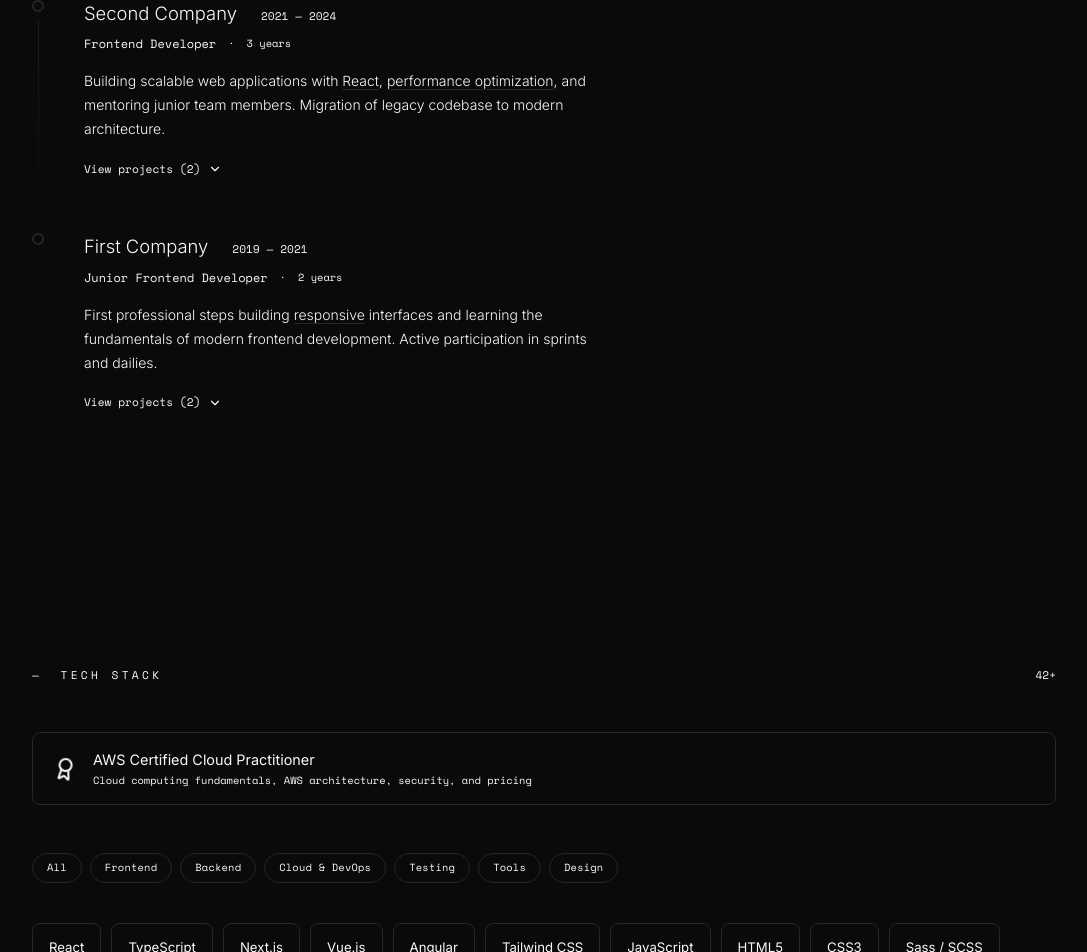
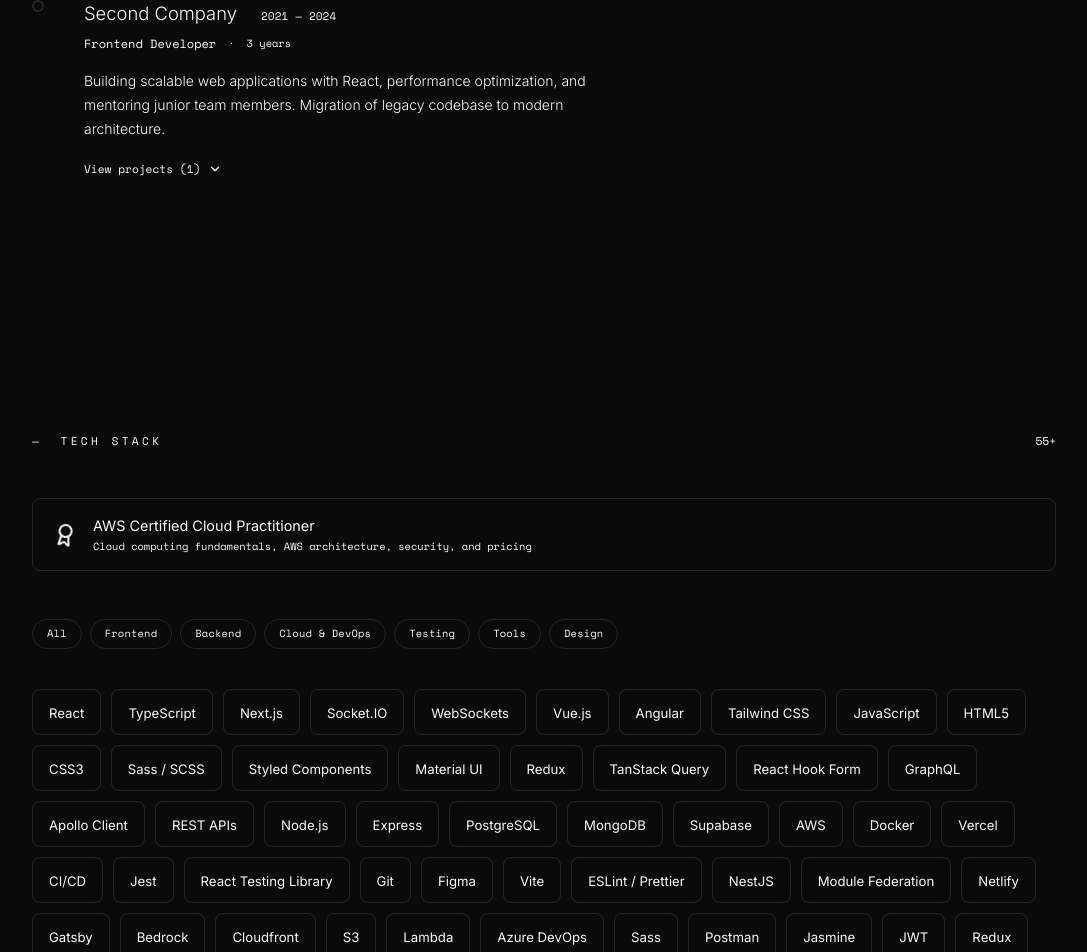
Before and after one commit to juancabana/portfolio, a Vue app: page / in a window 1280 px wide. Shown: the part 1802-2754 px from the top of the page, without its empty margins (96-1183 px from the left). Built offline with nearby package versions, Linux system fonts and the light colour scheme.

Commit message:
feat: updating data

```diff
--- a/src/App.vue
+++ b/src/App.vue
@@ -21,7 +21,7 @@
       <HeroSection />
       <ExperienceSection />
       <StackSection />
-      <BlogSection />
+      <!-- <BlogSection /> -->
       <ContactSection />
     </main>
   </div>
--- a/src/components/BlogSection.vue
+++ b/src/components/BlogSection.vue
@@ -1,5 +1,5 @@
 <script setup lang="ts">
-import { ref, computed } from 'vue'
+import { ref, computed, onMounted, onUnmounted } from 'vue'
 import { ArrowUpRight, Clock } from 'lucide-vue-next'
 import { useI18n } from '@/composables/useI18n'
 import { useInView } from '@/composables/useInView'
@@ -24,8 +24,17 @@
     : null,
 )
 
-function handleOpen(id: number) {
-  activeArticleId.value = id
+function findArticleBySlug(slug: string) {
+  return blogArticles.find((a) => a.slug === slug) ?? null
+}
+
+function parseHashSlug(): string | null {
+  const hash = window.location.hash
+  const match = hash.match(/^#blog\/(.+)$/)
+  return match ? match[1] : null
+}
+
+function scrollToBlog() {
   const el = document.getElementById('blog')
   if (el) {
     const top = el.getBoundingClientRect().top + window.scrollY - 100
@@ -33,14 +42,51 @@
   }
 }
 
+function handleOpen(id: number) {
+  activeArticleId.value = id
+  const article = blogArticles.find((a) => a.id === id)
+  if (article) {
+    history.pushState(null, '', `#blog/${article.slug}`)
+  }
+  scrollToBlog()
+}
+
 function handleBack() {
   activeArticleId.value = null
-  const el = document.getElementById('blog')
-  if (el) {
-    const top = el.getBoundingClientRect().top + window.scrollY - 100
-    window.scrollTo({ top, behavior: 'smooth' })
+  history.pushState(null, '', '#blog')
+  scrollToBlog()
+}
+
+function handleHashChange() {
+  const slug = parseHashSlug()
+  if (slug) {
+    const article = findArticleBySlug(slug)
+    if (article) {
+      activeArticleId.value = article.id
+      return
+    }
+  }
+  if (window.location.hash === '#blog' || !window.location.hash.startsWith('#blog/')) {
+    activeArticleId.value = null
   }
 }
+
+onMounted(() => {
+  const slug = parseHashSlug()
+  if (slug) {
+    const article = findArticleBySlug(slug)
+    if (article) {
+      activeArticleId.value = article.id
+      requestAnimationFrame(() => scrollToBlog())
+    }
+  }
+
+  window.addEventListener('popstate', handleHashChange)
+})
+
+onUnmounted(() => {
+  window.removeEventListener('popstate', handleHashChange)
+})
 </script>
 
 <template>
--- a/src/data/experience.ts
+++ b/src/data/experience.ts
@@ -69,48 +69,16 @@
     descKey: 'exp2Desc',
     status: 'past',
     highlightLinks: [
-      { word: 'React', href: 'https://react.dev' },
-      { word: 'performance optimization', href: 'https://web.dev/articles/vitals' },
+      { word: 'experiencia de usuario', href: 'https://portal.sinai.com.co/#hablemos' },
     ],
     projects: [
       {
         nameKey: 'proj4Name',
         descKey: 'proj4Desc',
-        url: 'https://example.com',
-        tags: ['React', 'Redux', 'Socket.io', 'Styled Components', 'Jest'],
+        url: 'https://portal.sinai.com.co/',
+        tags: ['React', 'Bootstrap', '.NET', 'Typescript', 'CSS'],
       },
-      {
-        nameKey: 'proj5Name',
-        descKey: 'proj5Desc',
-        url: 'https://example.com',
-        tags: ['Vue.js', 'Vuex', 'Firebase', 'Algolia', 'Sass'],
-      },
-    ],
-  },
-  {
-    id: 3,
-    companyKey: 'exp3Company',
-    roleKey: 'exp3Role',
-    periodKey: 'exp3Period',
-    durationKey: 'exp3Duration',
-    descKey: 'exp3Desc',
-    status: 'past',
-    highlightLinks: [
-      { word: 'responsive', href: 'https://developer.mozilla.org/en-US/docs/Learn/CSS/CSS_layout/Responsive_Design' },
-    ],
-    projects: [
-      {
-        nameKey: 'proj6Name',
-        descKey: 'proj6Desc',
-        url: 'https://example.com',
-        tags: ['HTML5', 'CSS3', 'JavaScript', 'WordPress', 'PHP'],
-      },
-      {
-        nameKey: 'proj7Name',
-        descKey: 'proj7Desc',
-        url: 'https://example.com',
-        tags: ['React', 'Bootstrap', 'Chart.js', 'Node.js', 'MongoDB'],
-      },
+
     ],
   },
 ]
--- a/src/data/i18n.ts
+++ b/src/data/i18n.ts
@@ -120,7 +120,7 @@
     contactHeading1: "Let's talk about your",
     contactHeading2: 'next project',
     contactDesc:
-      'Always open to new opportunities, interesting collaborations, or simply a good conversation about frontend.',
+      'Always open to new opportunities, interesting collaborations, or simply a good conversation about technology.',
     footerRights: 'All rights reserved',
     footerMade: 'Designed & developed by me',
   },
@@ -134,11 +134,11 @@
     availableForProjects: 'Disponible para proyectos',
 
     // Hero
-    heroSubtitle: 'Frontend Developer',
+    heroSubtitle: 'Ingeniero de sistemas - Frontend Developer',
     heroLine1: 'Construyo',
-    heroLine2: 'experiencias',
+    heroLine2: 'soluciones',
     heroLine3: 'digitales',
-    heroStats: '+5 clientes · empleado full-time · abierto a proyectos',
+    heroStats: '+8 clientes · empleado full-time · abierto a proyectos',
     awsBadgeTitle: 'AWS Cloud Practitioner',
     awsBadgeSubtitle: 'Amazon Web Services — Certificado',
     yearsExp: 'AÑOS EXP.',
@@ -148,7 +148,7 @@
 
     // Experience
     expSectionLabel: 'Experiencia',
-    expSubtitle1: '7+ años construyendo productos digitales.',
+    expSubtitle1: '2+ años construyendo productos digitales.',
     expSubtitle2: 'Actualmente empleado — disponible para colaboraciones.',
     openToFreelance: 'ABIERTO A PROYECTOS FREELANCE',
     fullTimeNote: 'Empleo full-time — disponible para proyectos selectos en paralelo.',
@@ -157,24 +157,18 @@
     projectsWord: 'proyectos',
 
     // Experience data
-    exp1Company: 'Empresa Actual',
-    exp1Role: 'Senior Frontend Developer',
+    exp1Company: 'Pragma SA.',
+    exp1Role: 'Middle Senior Frontend Developer',
     exp1Period: '2024 — Presente',
-    exp1Duration: '2 años',
+    exp1Duration: '+2 años',
     exp1Desc:
       'Liderando la arquitectura frontend y trabajando con 5 clientes distintos en proyectos de alto impacto. Responsable de definir estándares de código, code reviews y mentoring del equipo.',
-    exp2Company: 'Segunda Empresa',
+    exp2Company: 'Siempre.NET',
     exp2Role: 'Frontend Developer',
-    exp2Period: '2021 — 2024',
-    exp2Duration: '3 años',
+    exp2Period: 'Jul. 2022 — Sept. 2022',
+    exp2Duration: '3 meses',
     exp2Desc:
-      'Desarrollo de aplicaciones web escalables con React, optimización de rendimiento y mentoring del equipo junior. Migración de legacy codebase a arquitectura moderna.',
-    exp3Company: 'Primera Empresa',
-    exp3Role: 'Junior Frontend Developer',
-    exp3Period: '2019 — 2021',
-    exp3Duration: '2 años',
-    exp3Desc:
-      'Primeros pasos profesionales construyendo interfaces responsivas y aprendiendo las bases del desarrollo frontend moderno. Participación activa en sprints y dailies.',
+      'Responsable de desarrollar y mantener interfaces, creando componentes reutilizables y un diseño responsivo para ofrecer una experiencia de usuario intuitiva, moderna y visualmente atractiva.',
 
     // Projects
     proj1Name: 'Fintech Dashboard',
@@ -186,13 +180,10 @@
     proj3Name: 'SaaS Admin Panel',
     proj3Desc:
       'Panel de administración multi-tenant con roles, permisos, analytics y gestión de suscripciones.',
-    proj4Name: 'HealthTech Portal',
+    proj4Name: 'Plataforma  Sinai',
     proj4Desc:
-      'Portal de pacientes con agenda de citas, historial médico, videoconsultas y notificaciones en tiempo real.',
-    proj5Name: 'EdTech Platform',
-    proj5Desc:
-      'Plataforma educativa con cursos interactivos, sistema de evaluaciones, foro y gamificación.',
-    proj6Name: 'Corporate Website Redesign',
+      'Plataforma educativa que centraliza y automatiza los procesos académicos en un solo sistema, proporcionando a directivos, docentes y estudiantes herramientas para la gestión, trazabilidad, reportes y seguimiento en tiempo real, facilitando la toma de decisiones.',
+proj6Name: 'Corporate Website Redesign',
     proj6Desc:
       'Rediseño completo del sitio corporativo con enfoque mobile-first, SEO optimizado y CMS headless.',
     proj7Name: 'Internal Tools Dashboard',
@@ -243,7 +234,7 @@
     contactHeading1: 'Hablemos de tu',
     contactHeading2: 'próximo proyecto',
     contactDesc:
-      'Siempre abierto a nuevas oportunidades, colaboraciones interesantes o simplemente una buena conversación sobre frontend.',
+      'Siempre abierto a nuevas oportunidades, colaboraciones interesantes o simplemente una buena conversación sobre tecnología.',
     footerRights: 'Todos los derechos reservados',
     footerMade: 'Diseñado & desarrollado por mí',
   },
--- a/src/data/site.ts
+++ b/src/data/site.ts
@@ -24,7 +24,7 @@
 }
 
 export const siteConfig = {
-  logo: 'portfolio.',
+  logo: 'Juan David Cabana Trejos.',
   copyrightYear: 2026,
 
   navItems: [
@@ -35,15 +35,15 @@
   ] satisfies NavItem[],
 
   contactLinks: [
-    { label: 'GitHub', href: '#' },
-    { label: 'LinkedIn', href: '#' },
-    { label: 'Email', href: 'mailto:hello@yourdomain.com' },
+    { label: 'GitHub', href: 'https://github.com/juancabana' },
+    { label: 'LinkedIn', href: 'https://www.linkedin.com/in/juan-david-cabana/' },
+    { label: 'Email', href: 'mailto:juandaka78@gmail.com' },
   ] satisfies ContactLink[],
 
   heroStats: {
-    years: { value: '7+', labelKey: 'yearsExp' },
-    projects: { value: '5+', labelKey: 'projects' },
-    companies: { value: '3', labelKey: 'companies' },
+    years: { value: '2+', labelKey: 'yearsExp' },
+    projects: { value: '10+', labelKey: 'projects' },
+    companies: { value: '2', labelKey: 'companies' },
   } satisfies Record<string, HeroStat>,
 
   floatingParticles: [
--- a/src/data/stack.ts
+++ b/src/data/stack.ts
@@ -1,68 +1,91 @@
-import type { Translations } from './i18n'
+import type { Translations } from "./i18n";
 
-export type TechCategory = 'all' | 'frontend' | 'backend' | 'tools' | 'cloud' | 'testing' | 'design'
+export type TechCategory =
+  | "all"
+  | "frontend"
+  | "backend"
+  | "tools"
+  | "cloud"
+  | "testing"
+  | "design";
 
 export interface Tech {
-  name: string
-  categories: TechCategory[]
+  name: string;
+  categories: TechCategory[];
 }
 
 export interface CategoryFilter {
-  key: TechCategory
-  labelKey: keyof Translations
+  key: TechCategory;
+  labelKey: keyof Translations;
 }
 
 export const categoryFilters: CategoryFilter[] = [
-  { key: 'all', labelKey: 'filterAll' },
-  { key: 'frontend', labelKey: 'filterFrontend' },
-  { key: 'backend', labelKey: 'filterBackend' },
-  { key: 'cloud', labelKey: 'filterCloud' },
-  { key: 'testing', labelKey: 'filterTesting' },
-  { key: 'tools', labelKey: 'filterTools' },
-  { key: 'design', labelKey: 'filterDesign' },
-]
+  { key: "all", labelKey: "filterAll" },
+  { key: "frontend", labelKey: "filterFrontend" },
+  { key: "backend", labelKey: "filterBackend" },
+  { key: "cloud", labelKey: "filterCloud" },
+  { key: "testing", labelKey: "filterTesting" },
+  { key: "tools", labelKey: "filterTools" },
+  { key: "design", labelKey: "filterDesign" },
+];
 
 export const techStack: Tech[] = [
-  { name: 'React', categories: ['frontend'] },
-  { name: 'TypeScript', categories: ['frontend', 'backend'] },
-  { name: 'Next.js', categories: ['frontend'] },
-  { name: 'Vue.js', categories: ['frontend'] },
-  { name: 'Angular', categories: ['frontend'] },
-  { name: 'Tailwind CSS', categories: ['frontend', 'design'] },
-  { name: 'JavaScript', categories: ['frontend', 'backend'] },
-  { name: 'HTML5', categories: ['frontend'] },
-  { name: 'CSS3', categories: ['frontend', 'design'] },
-  { name: 'Sass / SCSS', categories: ['frontend', 'design'] },
-  { name: 'Styled Components', categories: ['frontend'] },
-  { name: 'Material UI', categories: ['frontend', 'design'] },
-  { name: 'Redux', categories: ['frontend'] },
-  { name: 'Zustand', categories: ['frontend'] },
-  { name: 'TanStack Query', categories: ['frontend'] },
-  { name: 'React Hook Form', categories: ['frontend'] },
-  { name: 'Motion', categories: ['frontend'] },
-  { name: 'GraphQL', categories: ['frontend', 'backend'] },
-  { name: 'Apollo Client', categories: ['frontend'] },
-  { name: 'REST APIs', categories: ['frontend', 'backend'] },
-  { name: 'Node.js', categories: ['backend'] },
-  { name: 'Express', categories: ['backend'] },
-  { name: 'Prisma', categories: ['backend'] },
-  { name: 'PostgreSQL', categories: ['backend'] },
-  { name: 'MongoDB', categories: ['backend'] },
-  { name: 'Firebase', categories: ['backend', 'cloud'] },
-  { name: 'Supabase', categories: ['backend', 'cloud'] },
-  { name: 'AWS', categories: ['cloud'] },
-  { name: 'Docker', categories: ['cloud'] },
-  { name: 'Vercel', categories: ['cloud'] },
-  { name: 'CI/CD', categories: ['cloud', 'tools'] },
-  { name: 'GitHub Actions', categories: ['cloud', 'tools'] },
-  { name: 'Jest', categories: ['testing'] },
-  { name: 'React Testing Library', categories: ['testing'] },
-  { name: 'Cypress', categories: ['testing'] },
-  { name: 'Playwright', categories: ['testing'] },
-  { name: 'Git', categories: ['tools'] },
-  { name: 'Figma', categories: ['design', 'tools'] },
-  { name: 'Storybook', categories: ['tools', 'design'] },
-  { name: 'Webpack', categories: ['tools'] },
-  { name: 'Vite', categories: ['tools'] },
-  { name: 'ESLint / Prettier', categories: ['tools'] },
-]
+  { name: "React", categories: ["frontend"] },
+  { name: "TypeScript", categories: ["frontend", "backend"] },
+  { name: "Next.js", categories: ["frontend"] },
+    { name: "Socket.IO", categories: ["backend"] },
+  { name: "WebSockets", categories: ["backend"] },
+  { name: "Vue.js", categories: ["frontend"] },
+  { name: "Angular", categories: ["frontend"] },
+  { name: "Tailwind CSS", categories: ["frontend", "design"] },
+  { name: "JavaScript", categories: ["frontend", "backend"] },
+  { name: "HTML5", categories: ["frontend"] },
+  { name: "CSS3", categories: ["frontend", "design"] },
+  { name: "Sass / SCSS", categories: ["frontend", "design"] },
+  { name: "Styled Components", categories: ["frontend"] },
+  { name: "Material UI", categories: ["frontend", "design"] },
+  { name: "Redux", categories: ["frontend"] },
+  { name: "TanStack Query", categories: ["frontend"] },
+  { name: "React Hook Form", categories: ["frontend"] },
+  { name: "GraphQL", categories: ["frontend", "backend"] },
+  { name: "Apollo Client", categories: ["frontend"] },
+  { name: "REST APIs", categories: ["frontend", "backend"] },
+  { name: "Node.js", categories: ["backend"] },
+  { name: "Express", categories: ["backend"] },
+  { name: "PostgreSQL", categories: ["backend"] },
+  { name: "MongoDB", categories: ["backend"] },
+  { name: "Supabase", categories: ["backend", "cloud"] },
+  { name: "AWS", categories: ["cloud"] },
+  { name: "Docker", categories: ["cloud"] },
+  { name: "Vercel", categories: ["cloud"] },
+  { name: "CI/CD", categories: ["cloud", "tools"] },
+  { name: "Jest", categories: ["testing"] },
+  { name: "React Testing Library", categories: ["testing"] },
+  { name: "Git", categories: ["tools"] },
+  { name: "Figma", categories: ["design", "tools"] },
+  { name: "Vite", categories: ["tools"] },
+  { name: "ESLint / Prettier", categories: ["tools"] },
+  { name: "NestJS", categories: ["backend"] },
+  { name: "Module Federation", categories: ["frontend", "backend"] },
+  { name: "Netlify", categories: ["cloud"] },
+  { name: "Gatsby", categories: ["frontend"] },
+  { name: "Bedrock", categories: ["backend", "cloud"] },
+  { name: "Cloudfront", categories: ["cloud"] },
+  { name: "S3", categories: ["cloud"] },
+  { name: "Lambda", categories: ["cloud"] },
+  { name: "Azure DevOps", categories: ["cloud", "tools"] },
+  { name: "Sass", categories: ["frontend", "design"] },
+  { name: "Postman", categories: ["tools"] },
+  { name: "Jasmine", categories: ["testing"] },
+  { name: "JWT", categories: ["backend"] },
+  { name: "Redux", categories: ["frontend"] },
+  { name: "Axios", categories: ["frontend", "backend"] },
+  { name: "MSAL", categories: ["frontend", "backend"] },
+  { name: "EC2", categories: ["cloud"] },
+  { name: "DynamoDB", categories: ["cloud"] },
+  { name: "SES", categories: ["cloud"] },
+  { name: "Cloudwatch", categories: ["cloud"] },
+
+
+
+];
```
